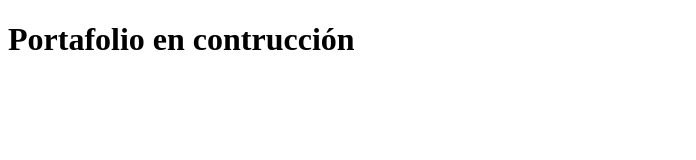
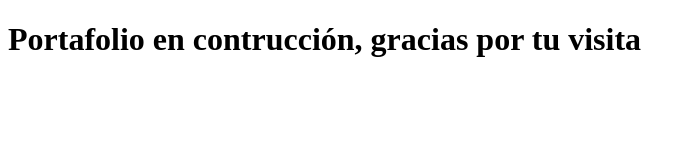
Before and after one commit to elguille-rmz/elguille-rmz, a plain HTML site: page index.html in a window 1280 px wide. Shown: the whole page, without its empty margins (0-696 px from the left). Drawn offline with Linux system fonts and the light colour scheme.

Commit message:
Update index.html
adición de texto

```diff
--- a/index.html
+++ b/index.html
@@ -8,7 +8,7 @@
 <body>
     <header>
         <h1>
-            Portafolio en contrucción
+            Portafolio en contrucción, gracias por tu visita
         </h1>
     </header>
 </body>
```
